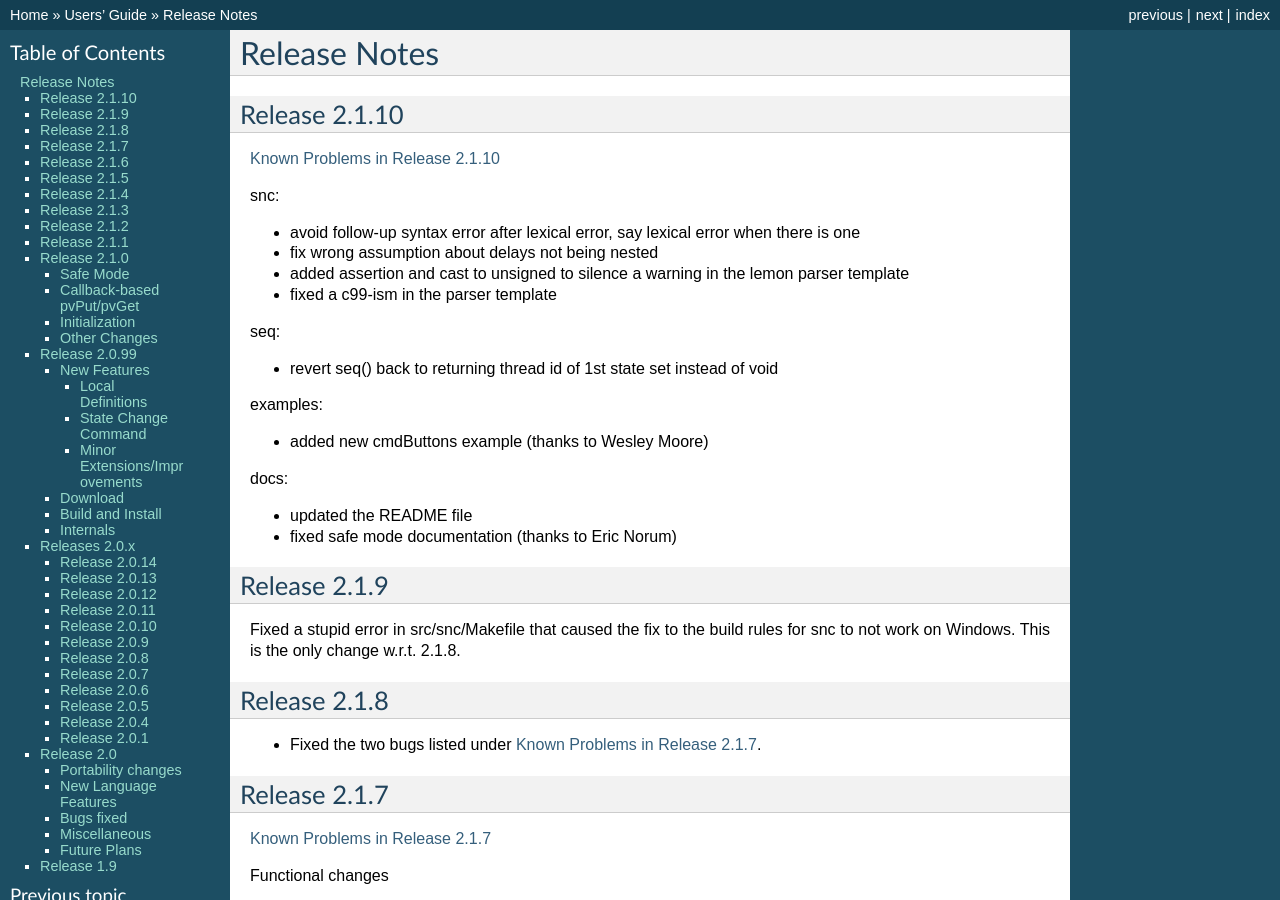
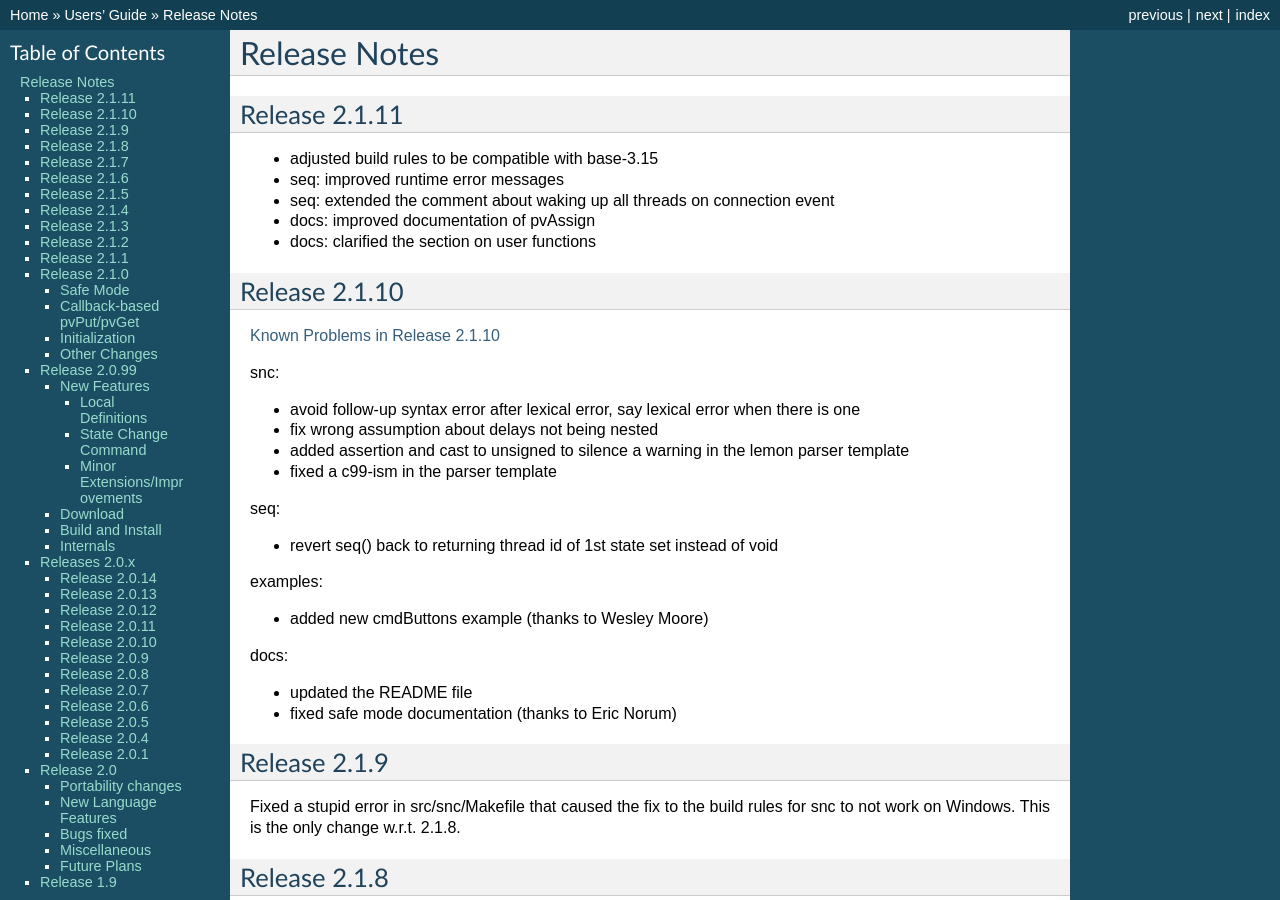
Before and after one commit to jeonghanlee/sequencer-2-2, a Sphinx documentation site: the page built from documentation/Notes.txt, in a window 1280 px wide and 900 px high. Built offline with Sphinx 7.4.7, drawn with Linux system fonts in a browser that asks for light colours.

Commit message:
added release notes for 2.1.11

```diff
--- a/documentation/Notes.txt
+++ b/documentation/Notes.txt
@@ -1,5 +1,20 @@
 Release Notes
 =============
+
+.. _Release_Notes_2.1.11:
+
+Release 2.1.11
+--------------
+
+* adjusted build rules to be compatible with base-3.15
+
+* seq: improved runtime error messages
+
+* seq: extended the comment about waking up all threads on connection event
+
+* docs: improved documentation of pvAssign
+
+* docs: clarified the section on user functions
 
 .. _Release_Notes_2.1.10:
 
```
